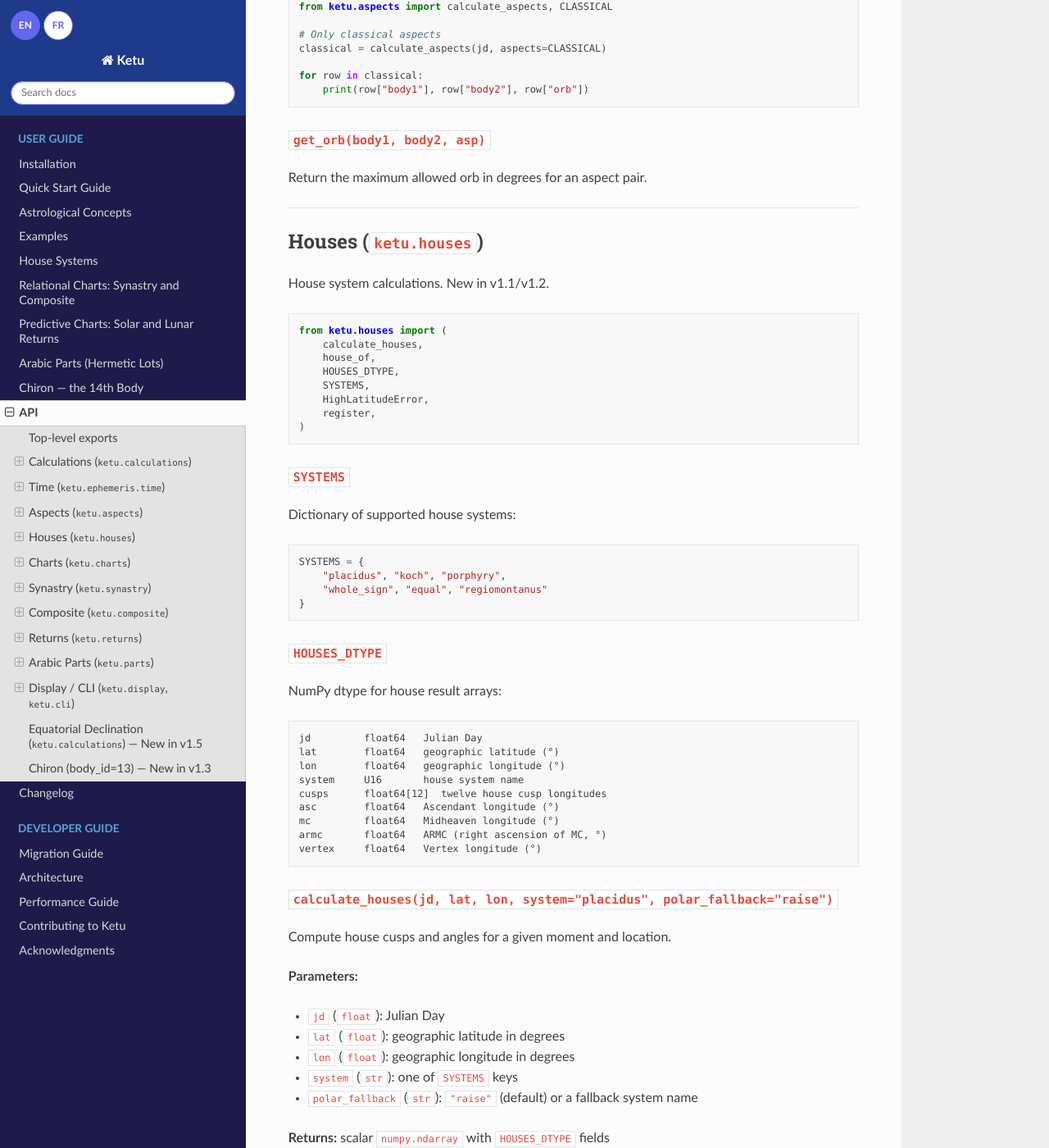
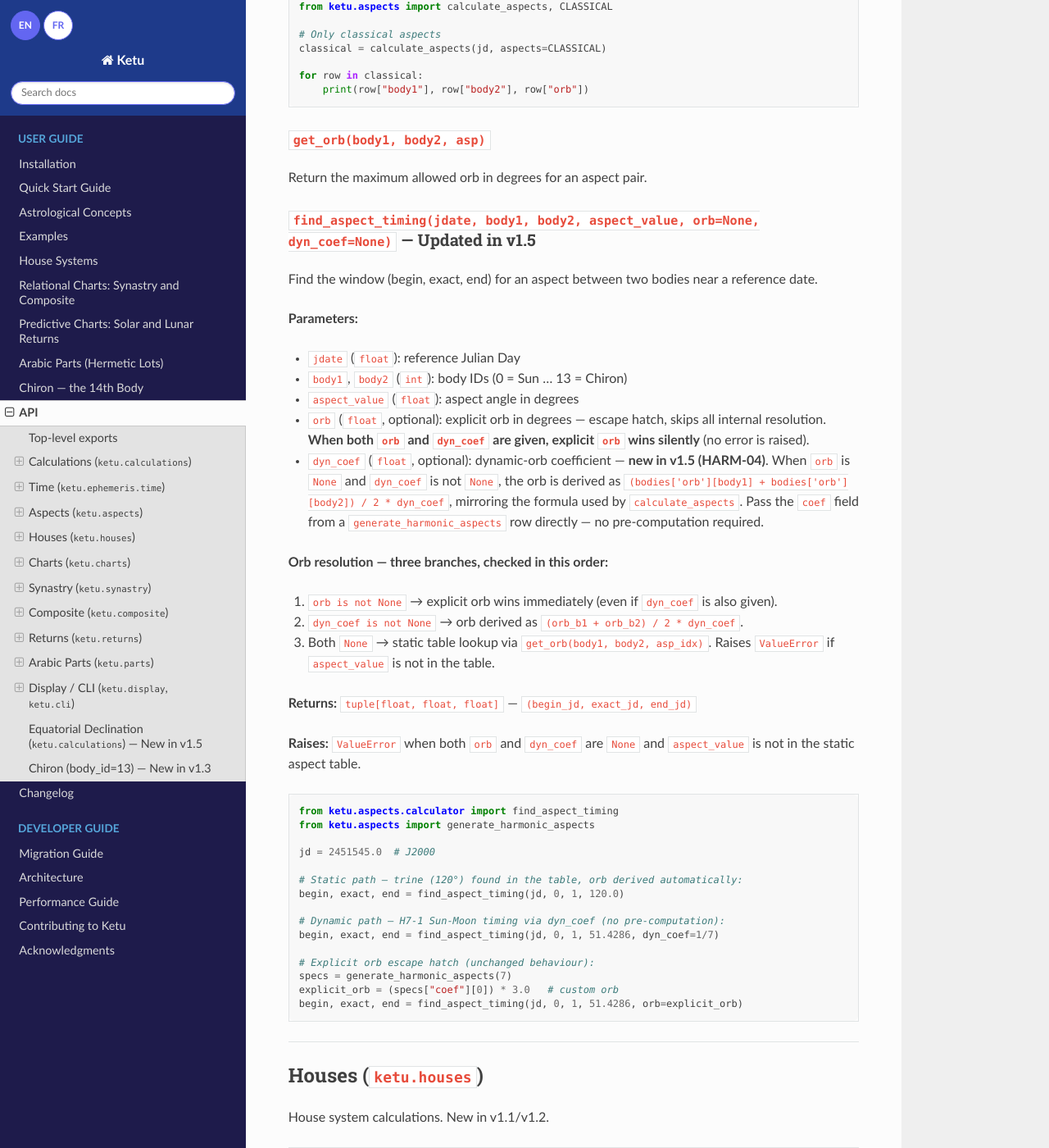
Before and after one commit to alkimya/ketu, a Sphinx documentation site: the page built from docs/source/api.md, in a window 1280 px wide and 1400 px high, scrolled down 9199 px. Shown: the whole window at 82% size. Built offline with Sphinx 7.4.7 and the Read the Docs theme 3.1.0, drawn with Linux system fonts in a browser that asks for light colours.

Commit message:
docs(34-02): document find_aspect_timing dyn_coef en + fr (HARM-04/05)
- api.md: new find_aspect_timing section — dyn_coef param, 3-branch orb
  resolution, explicit-orb-wins-silently precedence, code examples
- api.po: 13 new msgids translated; fuzzy flags cleared for repurposed entries
- api.mo: recompiled from updated api.po

````diff
--- a/docs/source/api.md
+++ b/docs/source/api.md
@@ -410,6 +410,46 @@ for row in classical:
 ### `get_orb(body1, body2, asp)`
 
 Return the maximum allowed orb in degrees for an aspect pair.
+
+### `find_aspect_timing(jdate, body1, body2, aspect_value, orb=None, dyn_coef=None)` — Updated in v1.5
+
+Find the window (begin, exact, end) for an aspect between two bodies near a reference date.
+
+**Parameters:**
+
+- `jdate` (`float`): reference Julian Day
+- `body1`, `body2` (`int`): body IDs (0 = Sun … 13 = Chiron)
+- `aspect_value` (`float`): aspect angle in degrees
+- `orb` (`float`, optional): explicit orb in degrees — escape hatch, skips all internal resolution. **When both `orb` and `dyn_coef` are given, explicit `orb` wins silently** (no error is raised).
+- `dyn_coef` (`float`, optional): dynamic-orb coefficient — **new in v1.5 (HARM-04)**. When `orb` is `None` and `dyn_coef` is not `None`, the orb is derived as `(bodies['orb'][body1] + bodies['orb'][body2]) / 2 * dyn_coef`, mirroring the formula used by `calculate_aspects`. Pass the `coef` field from a `generate_harmonic_aspects` row directly — no pre-computation required.
+
+**Orb resolution — three branches, checked in this order:**
+
+1. `orb is not None` → explicit orb wins immediately (even if `dyn_coef` is also given).
+2. `dyn_coef is not None` → orb derived as `(orb_b1 + orb_b2) / 2 * dyn_coef`.
+3. Both `None` → static table lookup via `get_orb(body1, body2, asp_idx)`. Raises `ValueError` if `aspect_value` is not in the table.
+
+**Returns:** `tuple[float, float, float]` — `(begin_jd, exact_jd, end_jd)`
+
+**Raises:** `ValueError` when both `orb` and `dyn_coef` are `None` and `aspect_value` is not in the static aspect table.
+
+```python
+from ketu.aspects.calculator import find_aspect_timing
+from ketu.aspects import generate_harmonic_aspects
+
+jd = 2451545.0  # J2000
+
+# Static path — trine (120°) found in the table, orb derived automatically:
+begin, exact, end = find_aspect_timing(jd, 0, 1, 120.0)
+
+# Dynamic path — H7-1 Sun-Moon timing via dyn_coef (no pre-computation):
+begin, exact, end = find_aspect_timing(jd, 0, 1, 51.4286, dyn_coef=1/7)
+
+# Explicit orb escape hatch (unchanged behaviour):
+specs = generate_harmonic_aspects(7)
+explicit_orb = (specs["coef"][0]) * 3.0   # custom orb
+begin, exact, end = find_aspect_timing(jd, 0, 1, 51.4286, orb=explicit_orb)
+```
 
 ---
 
````
Also changed, not shown: 2 other files.
